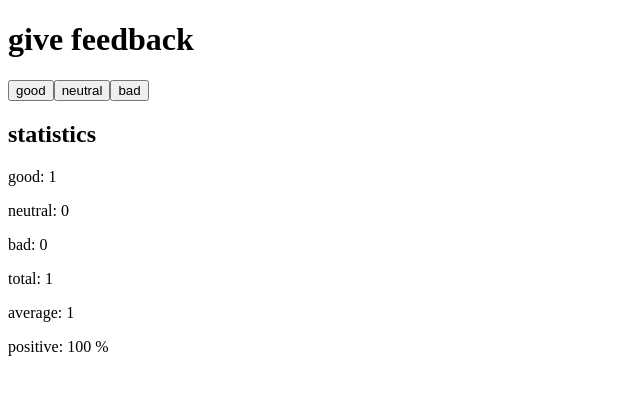
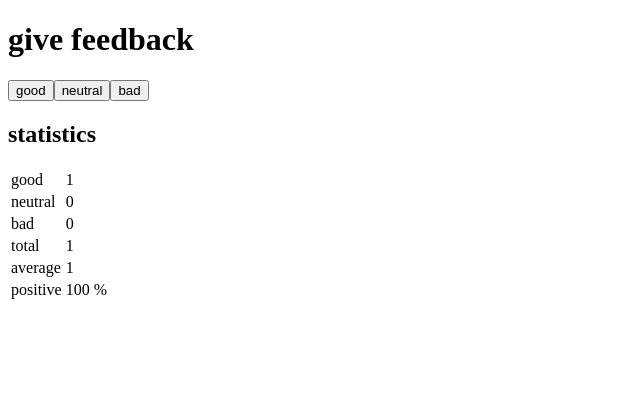
Before and after one commit to katajak/fullstack-open, a React (Create React App) app in the folder osa1/unicafe/: page / in a window 1280 px wide. Both pictures are taken after a click on the button "good". Shown: the top 394 px of the page, without its empty margins (0-640 px from the left). Built offline with nearby package versions, Linux system fonts and the light colour scheme.

Commit message:
tehtävä 1.11

```diff
--- a/osa1/unicafe/src/App.js
+++ b/osa1/unicafe/src/App.js
@@ -8,12 +8,12 @@ const Button = ({ handleClick, text }) => (
 
 const StatisticLine = (props) => {
   return (
-    <p>
-      {props.text}: {props.value} {props.extra}
-    </p>
+    <tr>
+      <td>{props.text}</td>
+      <td>{props.value} {props.extra}</td>
+    </tr>
   )
 }
-
 
 const Statistics = (props) => {
   const total = props.good + props.neutral + props.bad
@@ -40,12 +40,14 @@ const Statistics = (props) => {
   return (
     <div>
       <h2>statistics</h2>
+      <table>
         <StatisticLine text="good" value={props.good} extra="" />
         <StatisticLine text="neutral" value={props.neutral} extra="" />
         <StatisticLine text="bad" value={props.bad} extra="" />
         <StatisticLine text="total" value={total} extra="" />
         <StatisticLine text="average" value={average} extra="" />
         <StatisticLine text="positive" value={positiveP} extra="%" />
+      </table>
     </div>
   )
 }
```
Lines whose indentation alone changed are shown as unchanged.
